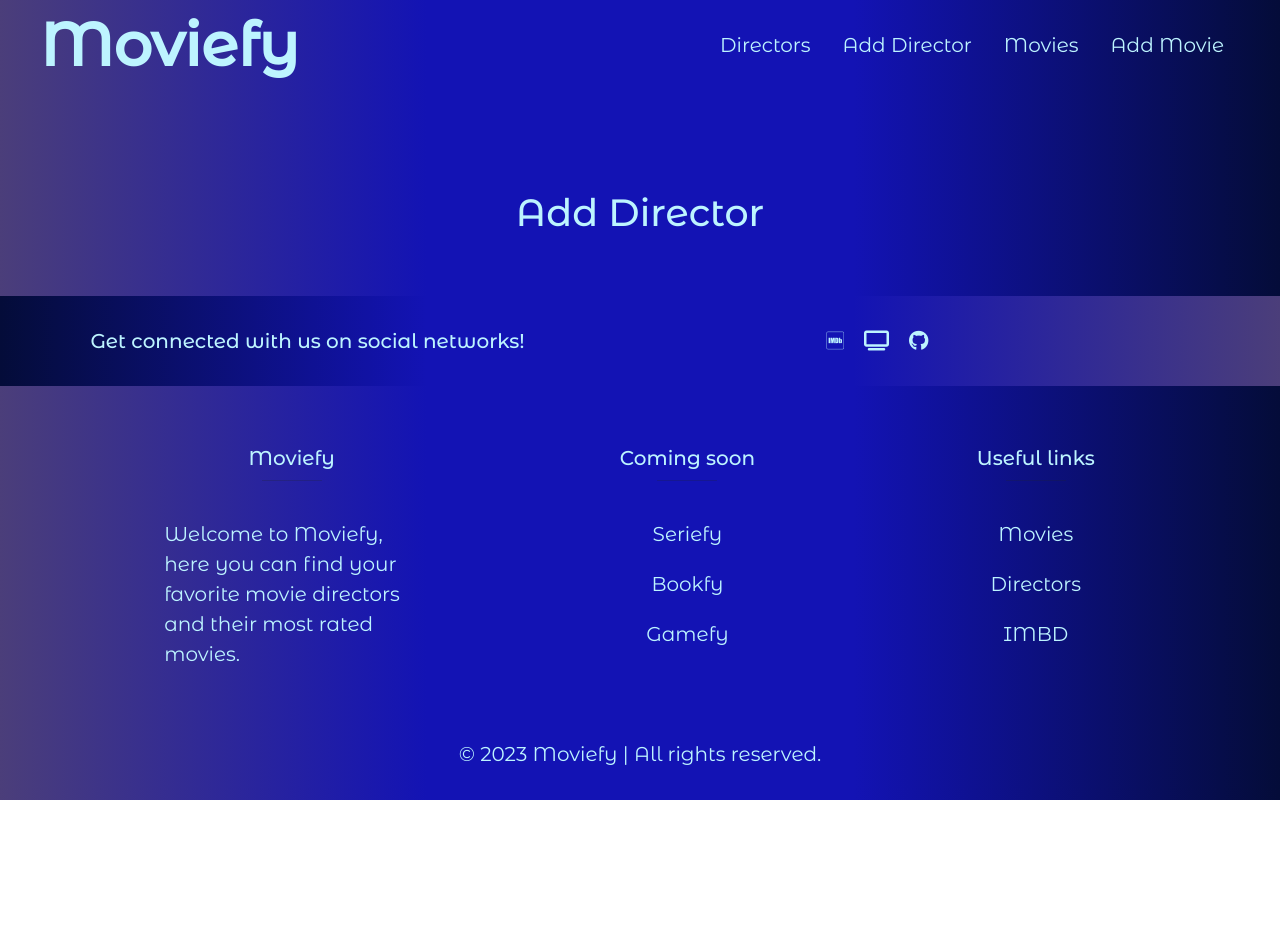
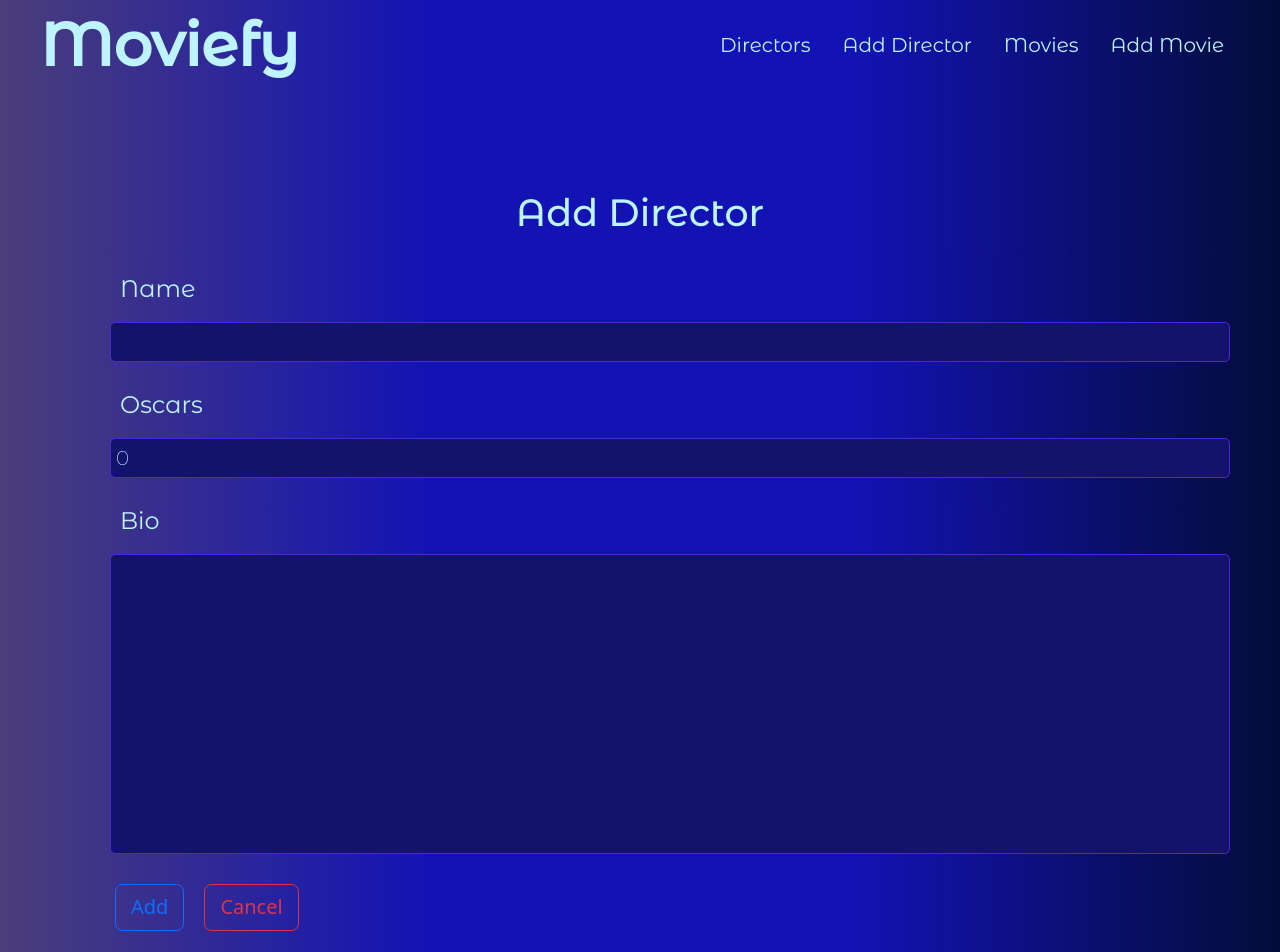
Before and after one commit to ndumovski/mern-moviefy, a React (Create React App) app in the folder frontend/: page /add-director in a window 1280 px wide. Shown: the top 952 px of the page. Before the commit the page ends 800 px from the top, so only its background shows below. Built offline with nearby package versions, Linux system fonts and the light colour scheme.

Commit message:
CREATE a new director from the frontend

```diff
--- a/frontend/public/styles/stylesheet.css
+++ b/frontend/public/styles/stylesheet.css
@@ -37,3 +37,59 @@ body{
     font-family: 'Montserrat Alternates', sans-serif;
     text-align: center;
 }
+.form-header-color{
+    margin-top: 25px;
+    font-size: 0.6rem;
+    font-weight: 400;
+    color: #bdf4ff;
+    font-family: 'Montserrat Alternates', sans-serif;
+}
+
+/* Forms */
+
+.my-form-item{
+    display: flex;
+    flex-direction: column;
+    margin-left: 1.5rem;
+    flex-grow: 1;
+    flex-basis: 0;
+}
+
+.my-form-item>label{
+    font-size: 1.2rem;
+    margin-bottom: .25rem;
+    margin-left: .5rem;
+}
+.my-form-item input, .my-form-item textarea{
+    height: 2rem;
+    padding: .25rem .25rem;
+    margin-top: 0.5rem;
+    border-radius: .25rem;
+    border: 1px solid #4d26d9;
+    background-color: #13136c;
+    color: #bdf4ff;
+    font-size: 1rem;
+    font-weight: 200;
+    font-family: 'Montserrat Alternates', sans-serif;
+    outline: none;
+}
+.my-form-item textarea{
+    height: 15rem;
+    width: auto;
+    resize: none;
+}
+
+.my-forn-item input:focus, .my-form-item textarea:focus{
+    border-color: 1px solid #9999ff;
+}
+
+/*Buttons*/
+.my-btn-row{
+    display: flex;
+    align-items: flex-start;
+    justify-content: flex-start;
+}
+
+.my-btn-row>*{
+    margin-left: 1rem;
+}
--- /dev/null
+++ b/frontend/src/components/DirectorForm/DirectorForm.js
@@ -0,0 +1,50 @@
+import React, { useState } from "react";
+
+const DirectorForm = ({ onSubmit, onCancel }) => {
+    const [name, setName] = useState("");
+    const [oscars, setOscars] = useState(0);
+    const [bio, setBio] = useState("");
+
+    const handleFormSubmit = (e) => {
+        e.preventDefault();
+        onSubmit({ name, oscars, bio });
+    };
+
+    const handleCancel = (e) => {
+        e.preventDefault();
+        setName("");
+        setOscars(0);
+        setBio("");
+    };
+
+
+
+    return (
+        <form onSubmit={handleFormSubmit}>
+            <div className="row">
+                <div className="col-md-12 my-form-item">
+                    <label className="form-header-color" htmlFor="name">Name</label>
+                    <input required type="text" id="name" value={name} onChange={(e) => setName(e.target.value)}/>
+                 </div>
+
+                <div className="col-md-12 my-form-item">
+                    <label className="form-header-color" htmlFor="oscars">Oscars</label>
+                    <input required type="number" id="oscars" value={oscars} onChange={(e) => setOscars(e.target.value)}/>
+                </div>
+                <div className="col-md-12 my-form-item">
+                    <label className="form-header-color" htmlFor="bio">Bio</label>
+                    <textarea required id="bio" value={bio} onChange={(e) => setBio(e.target.value)}/>
+                </div>
+            </div>
+
+            <div className="container">
+             <div className="my-btn-row mt-4">
+                <button type="submit" className="btn btn-outline-primary">Add</button>
+                <button type="button" className="btn btn-outline-danger" onClick={handleCancel}>Cancel</button>
+             </div>
+            </div>
+        </form>
+    );
+};
+
+export default DirectorForm;
--- a/frontend/src/pages/AddDirector/AddDirector.js
+++ b/frontend/src/pages/AddDirector/AddDirector.js
@@ -1,11 +1,31 @@
 import React from "react";
+import { useNavigate } from "react-router-dom";
+import axios from "axios";
+import DirectorForm from "../../components/DirectorForm/DirectorForm";
+
+const AddDirector = () => {
+    const navigate = useNavigate();
+    const handleSubmit = async (director) => {
+        try {
+            const response = await axios.post("http://localhost:5000/directors", director);
+            navigate(`/directors/${response.data.slug}`);
+        } catch (error) {
+            console.error(error);
+        }
+    };
+
+    const handleCancel = () => {
+        console.log("Cancel");
+    };
 
 
-function AddDirector() {
     return (
         <div>
-            <h2 className="universal-heading">Add Director</h2>
+            <h1 className="universal-heading">Add Director</h1>
+            <DirectorForm onSubmit={handleSubmit} onCancel={handleCancel} />
         </div>
     );
-    }
+};
+
+
 export default AddDirector;
```
Also changed, not shown: 1 other file (tests, documents, lock files or other folders).
